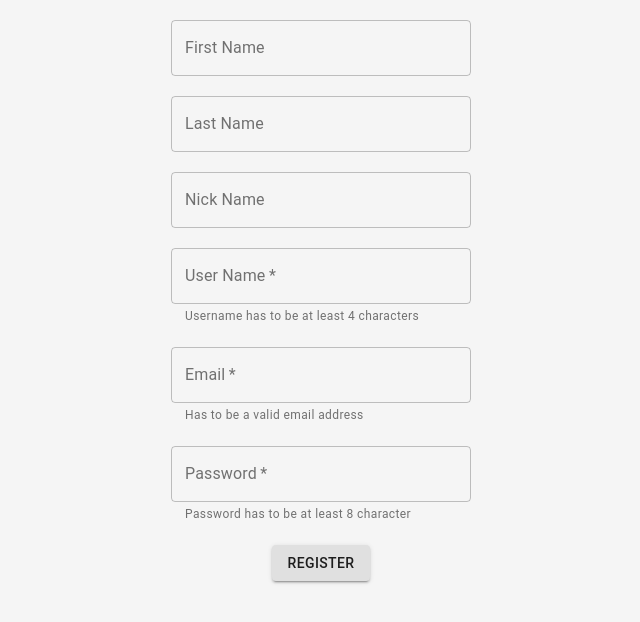
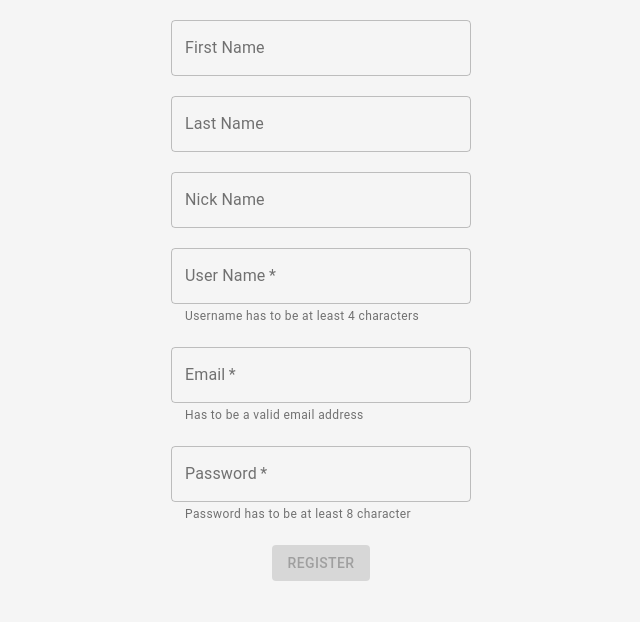
Before and after one commit to mateIszlai/ReceptApp-react, a React (Create React App) app in the folder receptapp/: page /register in a window 1280 px wide. Shown: the top 622 px of the page, without its empty margins (319-959 px from the left). Built offline with nearby package versions, Linux system fonts and the light colour scheme.

Commit message:
Make register button clickable only if the validations are true

```diff
--- a/receptapp/src/pages/Register/Register.js
+++ b/receptapp/src/pages/Register/Register.js
@@ -15,13 +15,9 @@ export default function Register() {
     const [lastName, setLastName] = useState("");
     const [nickName, setNickName] = useState("");
     const [success, setSuccess] = useState(false);
+    const [valid, setValid] = useState(false);
 
     const tryRegister = () => {
-        let valid =
-            userNameError.length === 0 &&
-            emailError.length === 0 &&
-            passwordError.length === 0;
-        if (valid) {
         axios
             .post("/register", {
                 firstName,
@@ -36,7 +32,6 @@ export default function Register() {
                 if (response.status === 201) setSuccess(true);
             })
             .catch((err) => console.log(err));
-        }
     };
 
     // validate username
@@ -69,6 +64,15 @@ export default function Register() {
             setPasswordError("");
         }
     }, [password]);
+
+    useEffect(() => {
+        setValid(
+            userNameError.length === 0 &&
+                emailError.length === 0 &&
+                passwordError.length === 0
+        );
+        console.log(valid);
+    }, [emailError, passwordError, userNameError, valid]);
 
     return success ? (
         <Fragment>
@@ -170,6 +174,7 @@ export default function Register() {
                         <Button
                             variant="contained"
                             className="register-btn"
+                            disabled={!valid}
                             onClick={tryRegister}
                         >
                             Register
```
Lines whose indentation alone changed are shown as unchanged.
